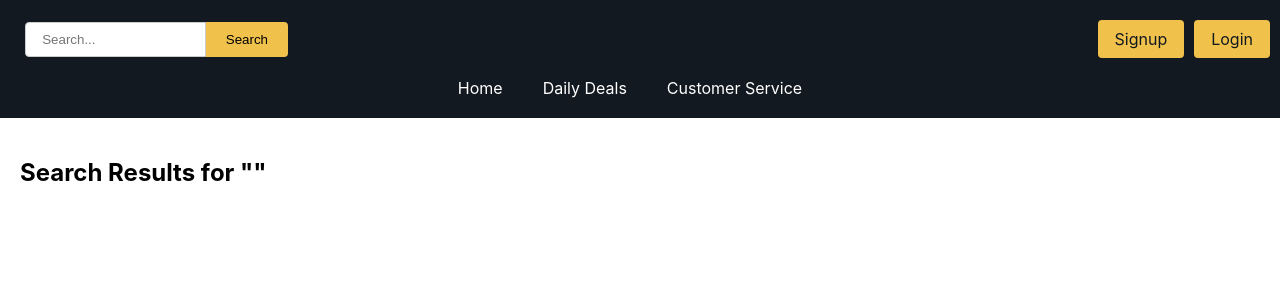
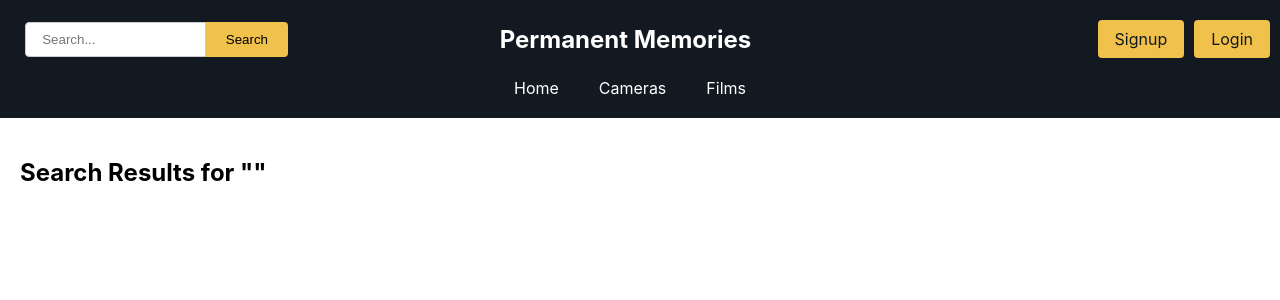
Before and after one commit to basarsubasi/React-frontend-for-Permanent-Memories, a React (Create React App) app: page /search in a window 1280 px wide. Shown: the top 300 px of the page. Built offline with nearby package versions, Linux system fonts and the light colour scheme.

Commit message:
implemented brand name

```diff
--- a/src/App.js
+++ b/src/App.js
@@ -12,7 +12,7 @@ function App() {
       <Layout>
       <Routes>
   <Route path="/search" element={<SearchItems />} />
-  <Route path="/homepage" element={<HomePage />} />
+  <Route path="/" element={<HomePage />} />
   <Route path="/Login" element={<Login />} />
   <Route path="/Signup" element={<SignUp />} />
   {/* Add more routes for other pages */}
--- a/src/Components/NavigationBar.js
+++ b/src/Components/NavigationBar.js
@@ -5,8 +5,8 @@ import '../Styles/NavBar.css';
 export default function NavigationBar() {
     const links = [
         { name: 'Home', url: '/' },
-        { name: 'Daily Deals', url: '/deals' },
-        { name: 'Customer Service', url: '/service' },
+        { name: 'Cameras', url: '/cameras' },
+        { name: 'Films', url: '/films' },
         // Add other links as needed
     ];
 
--- a/src/Components/SearchBar.js
+++ b/src/Components/SearchBar.js
@@ -19,7 +19,12 @@ const SearchBar = () => {
         <Link to={`/search?term=${searchTerm}`} className="search-button-link">
           <button type="submit" className="search-button">Search</button>
         </Link>
+        </div>
+
+      <div className="brand-name">
+        Permanent Memories
       </div>
+
       <div className="auth-buttons">
         <Link to="/signup" className="signup-button">Signup</Link>
         <Link to="/login" className="login-button">Login</Link>
--- a/src/Styles/SearchBar.css
+++ b/src/Styles/SearchBar.css
@@ -9,6 +9,15 @@
   .search-bar {
     display: flex;
     justify-content: center;
+  }
+
+  .brand-name {
+    text-align: center;
+    margin-right: 140px;
+    flex-grow: 2;
+    font-size: 24px; /* Adjust size as needed */
+    font-weight: bold;
+    /* Additional styling for your brand name */
   }
 
   .search-input {
```
